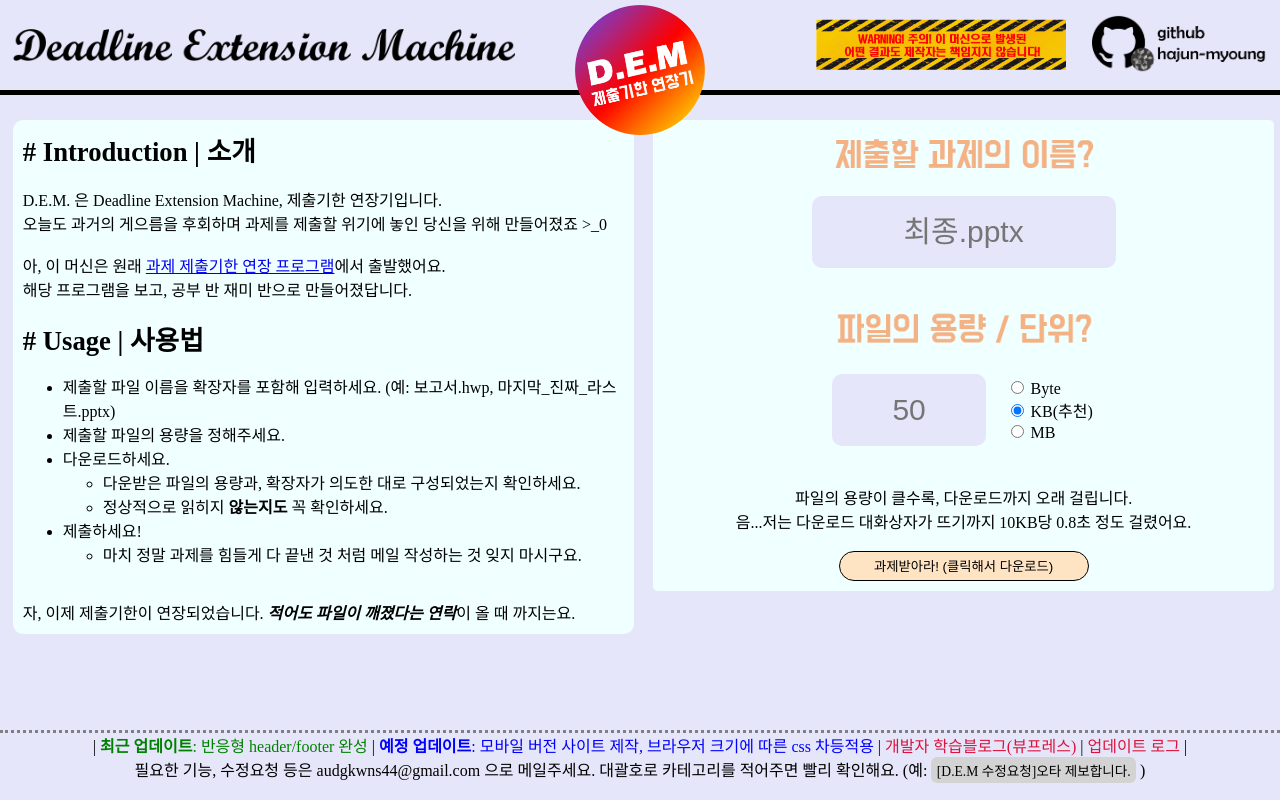
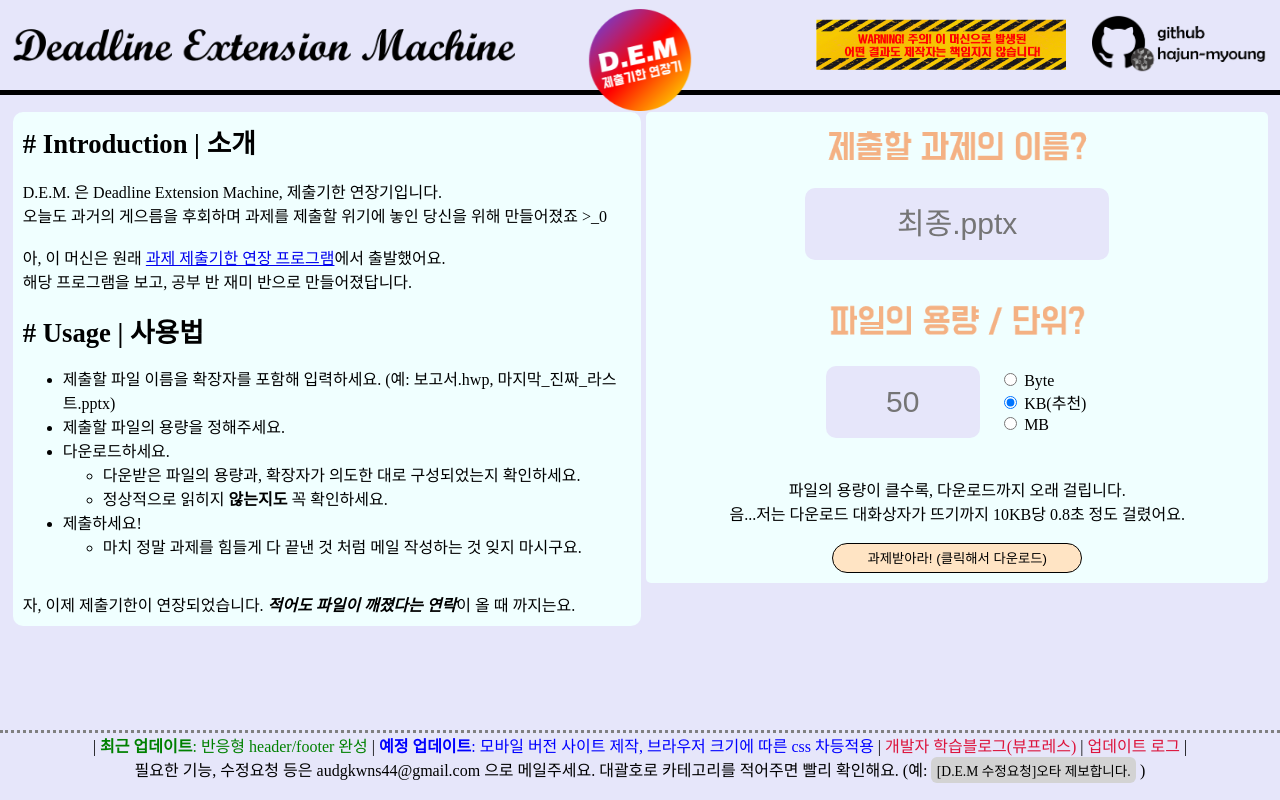
Before and after one commit to hajun-myoung/project-dem, a plain HTML site: page index.html in a window 1280 px wide. Drawn offline with Linux system fonts and the light colour scheme.

Commit message:
reactivity of central logo & contetns boxes

```diff
--- a/css/style.css
+++ b/css/style.css
@@ -19,6 +19,7 @@ body{
     margin: 0px;
     min-height: 20px;
     border-bottom: 5px black solid;
+    background-color: lavender;
 }
 
 #d_title{
@@ -51,23 +52,24 @@ body{
     padding: 0px;
 }
 
-#d_contents{
-    position: absolute;
-    width: 47%;
-    padding: 10px;
-    left: 1%;
-    top: 120px;
-    border: 0px white solid;
-    background-color: azure;
-    border-radius: 10px;
-}
 
 #d_center_logo{
     position: absolute;
+    width: 8%;
     left: 50%;
-    top: 65px;
-    margin-left: -65px;
-    margin-top: -60px;
+    margin-left: -4%;
+    top: 10%;
+}
+
+#d_contents{
+    position: absolute;
+    width: 47.5%;
+    padding: 10px;
+    left: 1%;
+    top: 14%;
+    border: 0px;
+    background-color: azure;
+    border-radius: 10px;
 }
 
 #d_header1{
@@ -106,8 +108,8 @@ body{
 
 #d_input{
     position: absolute;
-    left: 51%;
-    top: 120px;
+    left: 50.5%;
+    top: 14%;
     width: 47%;
     padding: 10px;
     border-radius: 5px;
--- a/index.html
+++ b/index.html
@@ -116,10 +116,11 @@
                     style="width: 100%; position: relative; top: 50%; transform: translateY(-50%);">
             </a>
         </div>
-    </div>
 
-    <div id="d_center_logo">
-        <img src="src/img/logo.png" style="width: 130px; height: auto;">
+        <div id="d_center_logo">
+            <img src="src/img/logo.png" style="width: 100%;">
+        </div>
+
     </div>
 
     <div id="d_footer">
```
Also changed, not shown: src/img/thumbnail.png.
